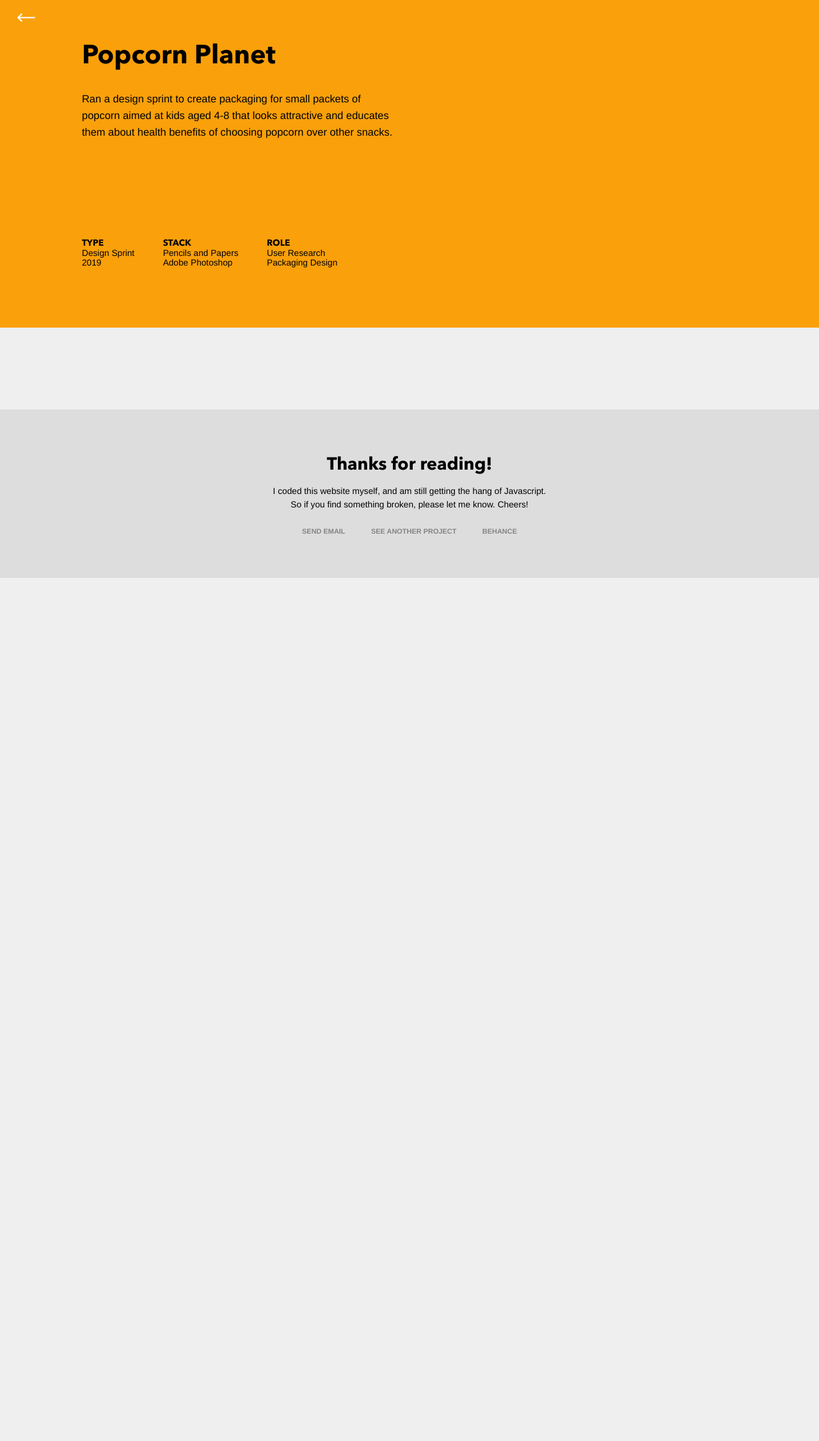
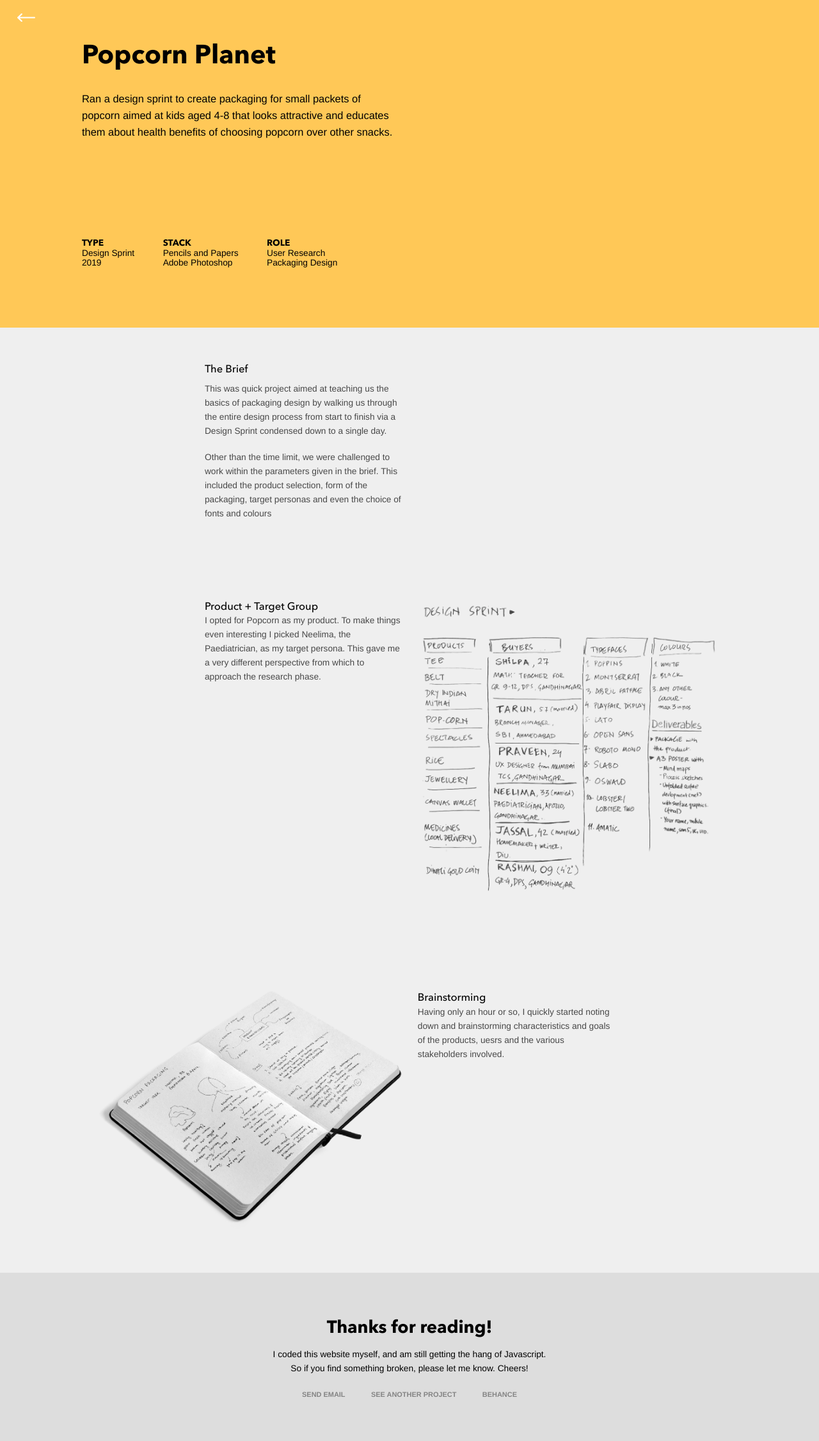
Before and after one commit to clearlysid/clearlysid.github.io, a Jekyll site: the page built from _work/3_packaging.html, in a window 1280 px wide. Shown: the whole page at 64% size. Built offline with Jekyll 4.4.1, drawn with Linux system fonts in a browser that asks for light colours; some web fonts are replaced; before the commit the page ends 903 px from its top, so only the background shows below that.

Commit message:
added packaging case study

```diff
--- a/_work/1_scomm.html
+++ b/_work/1_scomm.html
@@ -16,5 +16,4 @@
 ---
 
 <article>
-
 </article>
--- a/_work/2_uiux.html
+++ b/_work/2_uiux.html
@@ -8,13 +8,12 @@
 client: Class Assignment
 role1: Visual Design
 role2: UI Animation
-stack1: Adobe XD
-stack2: Sketch, Figma
+stack1: Sketch
+stack2: Principle
 thumbnail: /assets/images/thumbs/simplyspent.png
 feature:
 color: 2effa6
 ---
 
 <article>
-
 </article>
--- a/_work/3_packaging.html
+++ b/_work/3_packaging.html
@@ -12,9 +12,34 @@
 stack2: Adobe Photoshop
 thumbnail: /assets/images/thumbs/vaya.png
 feature:
-color: FAA00A
+color: FFC857
 ---
+<article class="packaging">
 
-<article>
+    <section>
+        <h2 class="lax" data-lax-preset="eager-25">The Brief</h2>
+        <p>This was quick project aimed at teaching us the basics of packaging design by walking us through the entire design process from start to finish via a Design Sprint condensed down to a single day.</p>
+        <br>
+        <p class="lax" data-lax-preset="lazy-20">Other than the time limit, we were challenged to work within the parameters given in the brief. This included the product selection, form of the packaging, target personas and even the choice of fonts and colours</p>
+    </section>
+
+    <section class="lax" data-lax-preset="lazy-200">
+        <h2 class="lax" data-lax-preset="eager-25">Product + Target Group</h2>
+        <p>I opted for Popcorn as my product. To make things even interesting I picked Neelima, the Paediatrician, as my target persona. This gave me a very different perspective from which to approach the research phase.</p>
+    </section>
+
+    <figure>
+        <img src="{{ site.baseurl }}/assets/images/packaging/brief2.png" alt="" class="lax" data-lax-preset="eager-200" style="opacity: 0.7;">
+    </figure>
+
+    <figure>
+        <img src="{{ site.baseurl }}/assets/images/packaging/notebook.png" alt="" class="lax" data-lax-preset="eager-200">
+    </figure>
+
+    <section>
+        <h2 class="lax" data-lax-preset="eager-25">Brainstorming</h2>
+        <p>Having only an hour or so, I quickly started noting down and brainstorming characteristics and goals of the products, uesrs and the various stakeholders involved.</p>
+    </section>
+
 
 </article>
--- a/_work/4_motion.html
+++ b/_work/4_motion.html
@@ -11,7 +11,7 @@
 stack1: Adobe After Effects
 stack2: Adobe Illustrator
 thumbnail: /assets/images/thumbs/motion2.png
-feature: <div class="iframe-container lax" data-lax-translate-y="0 0, (vh*0.8) (vh*0.4)"><iframe src="https://player.vimeo.com/video/391774451" frameborder="0" allowfullscreen></iframe></div>
+feature: <div class="iframe-container lax" data-lax-translate-y="0 0, (vh*1) (vh*0.4)"><iframe src="https://player.vimeo.com/video/391774451" frameborder="0" allowfullscreen></iframe></div>
 color: 0B1533
 ---
 
@@ -25,12 +25,12 @@
 
 
     <section>
-        <h2>Problem + Concept</h2>
+        <h2 class="lax" data-lax-preset="eager-20">Problem + Concept</h2>
         <p class="lax" data-lax-preset="lazy-20">On the first visit, the <a href="https://who.int/emf" target="_blank"style="font-weight: bold;">homepage</a> of the EMF Project does not immediately inform visitors about what the project is. To fix this, I decided to create an "elevator pitch" for it by building a short motion infographic.</p>
         <p class="lax" data-lax-preset="lazy-50">I decided to condense my pitch to no more than 90 seconds and started working on the script. For this project, an authoritative, but neutral tone of voice was needed.</p>
     </section>
 
-    <figure><img src="{{ site.baseurl }}/assets/images/motion/emf.png" alt="" class="lax" data-lax-preset="eager-50"></figure>
+    <figure><img src="{{ site.baseurl }}/assets/images/motion/emf.png" alt="" class="lax" data-lax-preset="lazy-50"></figure>
 
     <section>
         <h2 class="lax" data-lax-preset="eager-20">Storyboarding and Scripting</h2>
--- a/styles/_sass/_layouts.scss
+++ b/styles/_sass/_layouts.scss
@@ -176,12 +176,12 @@
             position: absolute;
             overflow: hidden;
             left: 0;
-            height: 30vh;
+            height: 20vw;
             width: 100vw;
             opacity: 0.8;
 
             img {
-                height: 30vh;
+                height: 20vw;
                 width: auto;
             }
         }
@@ -195,16 +195,12 @@
     section:nth-of-type(5){
         grid-column: 2 / span 4;
         grid-row: 7;
+
+
+        img {
+            margin: 2rem 0;
+        }
     }
-
-    // section:nth-of-type(6){
-    //     grid-column: 4 / span 2;
-    // }
-
-    // section:nth-of-type(7){
-    //     grid-column: 2 / span 4;
-    // }
-
 
     figure:nth-of-type(1) {
         grid-column: 1 / span 3;
@@ -229,7 +225,41 @@
     figure:nth-of-type(5) {
         grid-column: 2 / span 4;
         grid-row: 7;
+
     }
 
 
 }
+
+
+.packaging {
+    section:nth-of-type(1){
+        grid-column: 2 / span 2;
+        grid-row: 1;
+    }
+
+    section:nth-of-type(2){
+        grid-column: 2 / span 2;
+        grid-row: 2;
+    }
+
+    figure:nth-of-type(1) {
+        grid-column: 4 / span 3;
+        grid-row: 2;
+    }
+
+    figure:nth-of-type(2) {
+        grid-column: 1 / span 3;
+        grid-row: 3;
+    }
+
+    section:nth-of-type(3){
+        grid-column: 4 / span 2;
+        grid-row: 3;
+    }
+
+
+
+
+
+}
```
Also changed, not shown: assets/images/packaging/brief.png (added), assets/images/packaging/brief2.png (added), assets/images/packaging/notebook.png (added), styles/_sass/_components.scss (line endings or trailing spaces).
